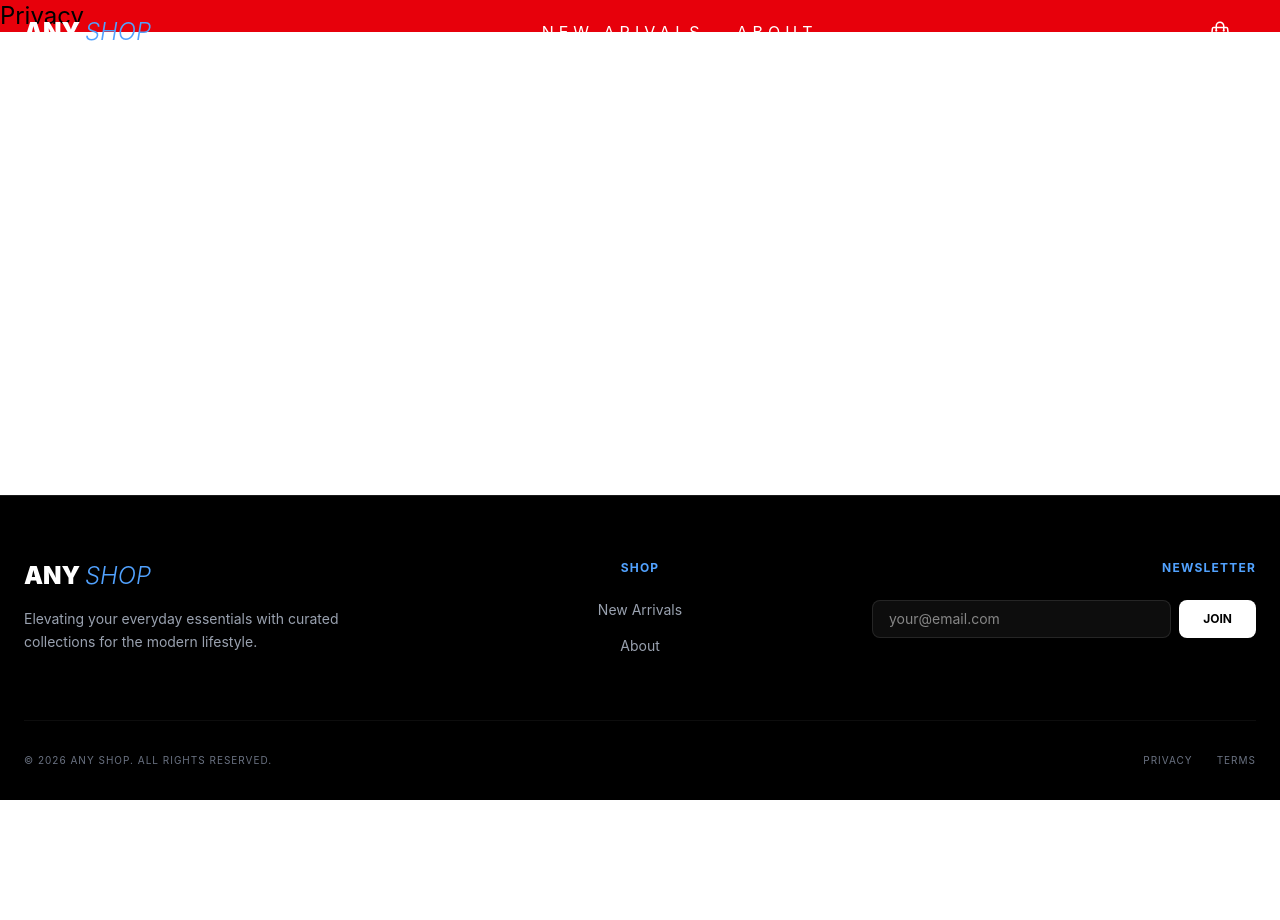
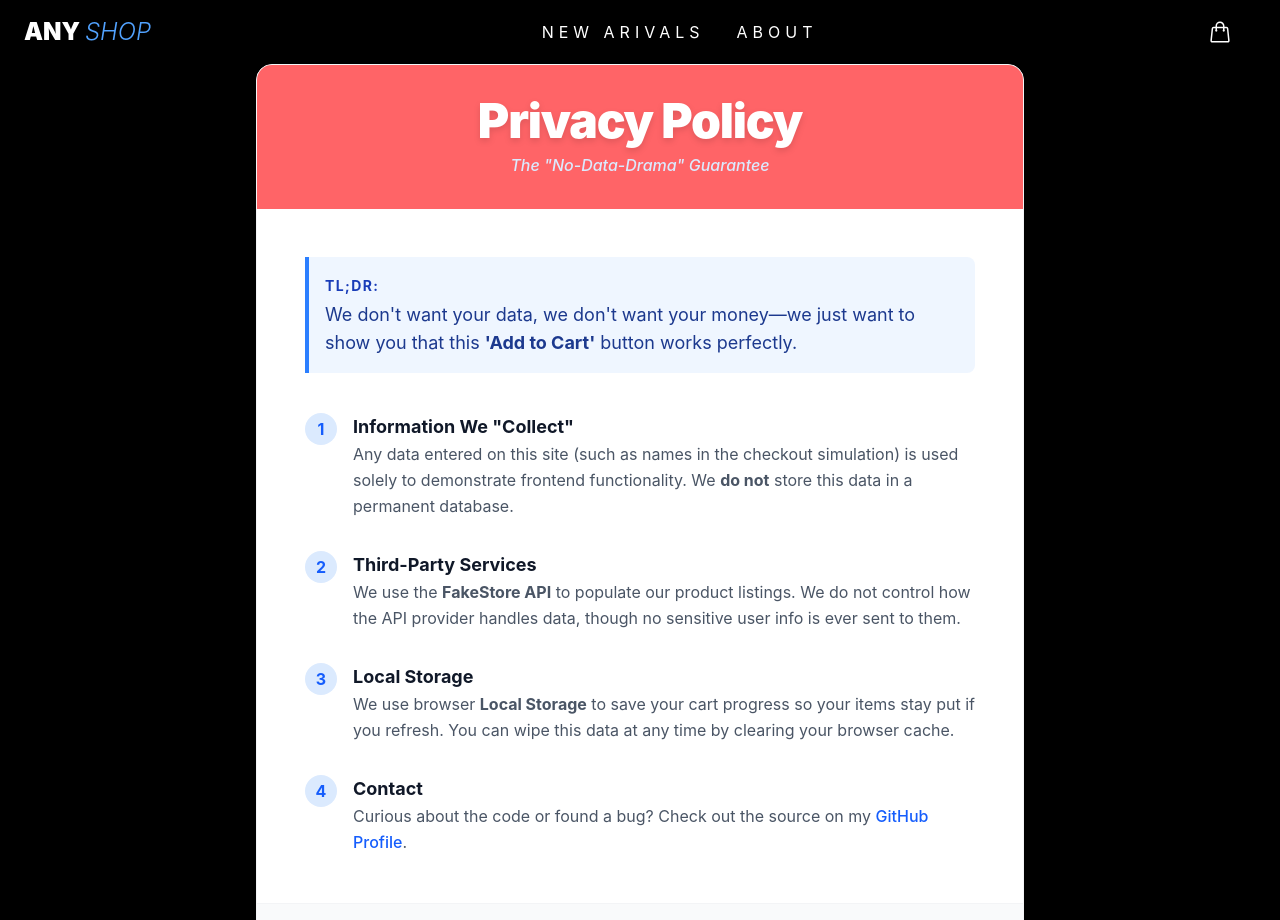
Before and after one commit to ZvonimirZlo/any-shop, a React (Vite) app: page /privacy in a window 1280 px wide. Shown: the top 920 px of the page. Before the commit the page ends 800 px from the top, so only its background shows below. Built offline with nearby package versions, Linux system fonts and the light colour scheme.

Commit message:
Added hover effect on the navbar, added Terms and Privacy components

```diff
--- a/src/components/Navbar.jsx
+++ b/src/components/Navbar.jsx
@@ -15,7 +15,7 @@ const Navbar = () => {
   }, []);
   return (
     <>
-      <nav className={`fixed top-0 w-full z-50 transition-all duration-300 px-6 py-4 ${isScrolled ? "bg-black/90 backdrop-blur-md py-3 shadow-lg" : "bg-transparent"
+      <nav className={`fixed top-0 w-full z-50 transition-all duration-300 px-6 py-4 ${isScrolled ? "bg-black/90 backdrop-blur-md py-3 shadow-lg" : "bg-transparent hover:bg-black"
         }`}>
         <div className="max-w-7xl mx-auto flex items-center justify-between">
           {/* Logo */}
--- a/src/components/Privacy.jsx
+++ b/src/components/Privacy.jsx
@@ -1,7 +1,84 @@
+import React from 'react';
+
 const Privacy = () => {
   return (
-    <div className="text-2xl bg-red-600">Privacy</div>
-  )
-}
+    <div className="min-h-screen bg-black flex items-center justify-center p-6 font-sans">
+      <div className="max-w-3xl w-full bg-white rounded-2xl shadow-xl overflow-hidden border border-gray-100 mt-10">
+
+        {/* Header Section */}
+        <div className="bg-red-400 p-8 text-center">
+          <h1 className="text-white text-4xl md:text-5xl font-black tracking-tight drop-shadow-md">
+            Privacy Policy
+          </h1>
+          <p className="text-blue-100 mt-2 font-medium italic">
+            The "No-Data-Drama" Guarantee
+          </p>
+        </div>
+
+        <div className="p-8 md:p-12">
+          {/* TL;DR Alert Box */}
+          <div className="mb-10 bg-blue-50 border-l-4 border-blue-500 p-4 rounded-r-lg">
+            <span className="font-bold text-blue-800 uppercase text-sm tracking-widest">TL;DR:</span>
+            <p className="text-blue-900 mt-1 text-lg">
+              We don't want your data, we don't want your money—we just want to show you that this <strong>'Add to Cart'</strong> button works perfectly.
+            </p>
+          </div>
+
+          {/* Policy List */}
+          <ol className="space-y-8">
+            <li className="flex gap-4">
+              <span className="flex-shrink-0 flex items-center justify-center w-8 h-8 rounded-full bg-blue-100 text-blue-600 font-bold">1</span>
+              <div>
+                <h3 className="font-bold text-gray-900 text-lg">Information We "Collect"</h3>
+                <p className="text-gray-600 leading-relaxed">
+                  Any data entered on this site (such as names in the checkout simulation)
+                  is used solely to demonstrate frontend functionality.
+                  We <strong>do not</strong> store this data in a permanent database.
+                </p>
+              </div>
+            </li>
+
+            <li className="flex gap-4">
+              <span className="flex-shrink-0 flex items-center justify-center w-8 h-8 rounded-full bg-blue-100 text-blue-600 font-bold">2</span>
+              <div>
+                <h3 className="font-bold text-gray-900 text-lg">Third-Party Services</h3>
+                <p className="text-gray-600 leading-relaxed">
+                  We use the <strong>FakeStore API</strong> to populate our product listings.
+                  We do not control how the API provider handles data, though no sensitive user info is ever sent to them.
+                </p>
+              </div>
+            </li>
+
+            <li className="flex gap-4">
+              <span className="flex-shrink-0 flex items-center justify-center w-8 h-8 rounded-full bg-blue-100 text-blue-600 font-bold">3</span>
+              <div>
+                <h3 className="font-bold text-gray-900 text-lg">Local Storage</h3>
+                <p className="text-gray-600 leading-relaxed">
+                  We use browser <strong>Local Storage</strong> to save your cart progress so your items stay put if you refresh.
+                  You can wipe this data at any time by clearing your browser cache.
+                </p>
+              </div>
+            </li>
+
+            <li className="flex gap-4">
+              <span className="flex-shrink-0 flex items-center justify-center w-8 h-8 rounded-full bg-blue-100 text-blue-600 font-bold">4</span>
+              <div>
+                <h3 className="font-bold text-gray-900 text-lg">Contact</h3>
+                <p className="text-gray-600 leading-relaxed">
+                  Curious about the code or found a bug?
+                  Check out the source on my <a href="https://github.com/ZvonimirZlo" className="text-blue-600 hover:underline font-medium">GitHub Profile</a>.
+                </p>
+              </div>
+            </li>
+          </ol>
+        </div>
+
+        <div className="bg-gray-50 px-8 py-4 text-center text-xs text-gray-400 border-t border-gray-100 italic">
+          Disclaimer: This is a simulation. Don't worry, your real wallet is safe here.
+        </div>
+      </div>
+    </div>
+  );
+};
 
 export default Privacy;
--- a/src/components/Terms.jsx
+++ b/src/components/Terms.jsx
@@ -1,9 +1,50 @@
-import React from 'react'
-
 const Terms = () => {
   return (
-    <div className="text-2xl bg-red-600">Terms</div>
-  )
-}
+   <div className="min-h-screen bg-black flex items-center justify-center p-6 font-sans">
+    <div className="max-w-4xl mx-auto my-10 p-8 bg-white border border-gray-200 rounded-lg shadow-sm font-sans text-gray-800">
+      <h1 className="text-3xl font-bold mb-6 border-b pb-4 text-gray-900">
+        Terms of Service <span className="text-blue-600 text-lg font-medium">(Any Shop Demo)</span>
+      </h1>
 
-export default Terms
+      <div className="space-y-8">
+        <section>
+          <h2 className="text-xl font-semibold mb-3">1. Acceptance of Terms</h2>
+          <p className="leading-relaxed text-gray-600">
+            By using this site, you acknowledge that this is a <span className="font-medium text-gray-900">non-commercial, technical demonstration</span> created by ZvonimirZlo. No real-world contracts are formed by clicking "Purchase" or "Checkout."
+          </p>
+        </section>
+
+        <section>
+          <h2 className="text-xl font-semibold mb-3">2. Nature of Goods</h2>
+          <p className="mb-3 text-gray-600">All products displayed are fetched from the <strong>FakeStore API</strong>:</p>
+          <ul className="list-disc pl-6 space-y-2 text-gray-600">
+            <li>Items are not for sale.</li>
+            <li>Descriptions and prices are for UI/UX placement purposes only.</li>
+            <li>No physical items will be shipped to any address entered.</li>
+          </ul>
+        </section>
+
+        <section>
+          <h2 className="text-xl font-semibold mb-3">3. User Conduct</h2>
+          <p className="leading-relaxed text-gray-600">
+            While you are free to test the forms, please <span className="text-red-600 font-medium">do not enter real-world sensitive data</span> (such as actual credit card numbers or private home addresses). Use "dummy" data for testing (e.g., <code className="bg-gray-100 px-1 rounded">123 Main St</code> or <code className="bg-gray-100 px-1 rounded">test@example.com</code>).
+          </p>
+        </section>
+
+        <section className="bg-gray-50 p-4 rounded-md italic border-l-4 border-gray-300">
+          <h2 className="text-lg font-semibold mb-1 not-italic">4. Limitation of Liability</h2>
+          <p className="text-gray-600">
+            The developer is not responsible for any "disappointment" caused by the fact that the $1,000 diamond ring in the catalog isn't actually arriving at your door.
+          </p>
+        </section>
+      </div>
+
+      <div className="mt-10 pt-6 border-t text-center text-sm text-gray-400">
+        © {new Date().getFullYear()} Any Shop Project. Built for portfolio purposes.
+      </div>
+    </div>
+    </div>
+  );
+};
+
+export default Terms;
```
